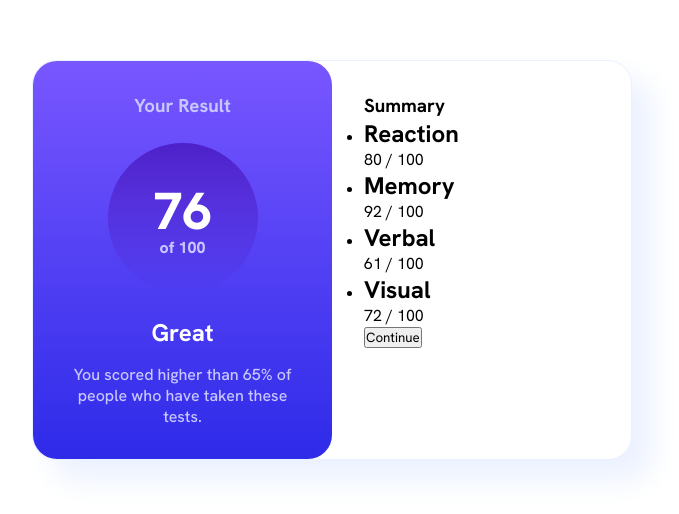
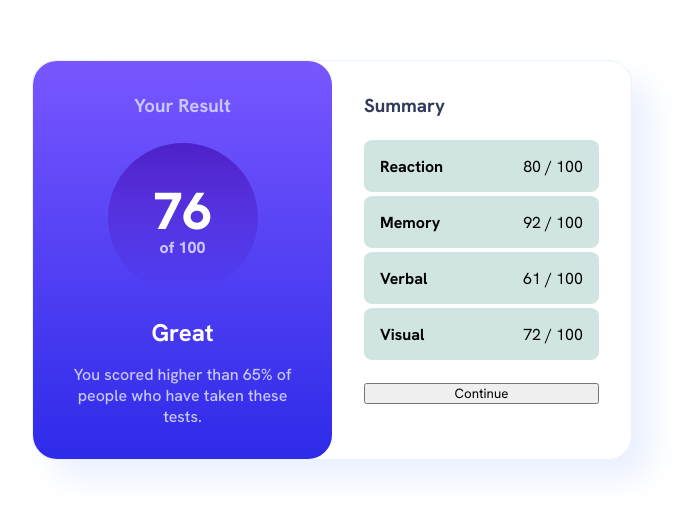
Before and after one commit to lucarl07/resumo-componente, a React (Vite) app: page / in a window 1280 px wide. Shown: the part 140-654 px from the top of the page, without its empty margins (308-987 px from the left). Built offline with nearby package versions, Linux system fonts and the light colour scheme.

Commit message:
Fazer a estilização básica das categorias do sumário

```diff
--- a/src/index.css
+++ b/src/index.css
@@ -107,3 +107,31 @@ body {
     font-size: 16px;
     color: var(--light-lavender);
 }
+
+/* "Summary" section: */
+.summary {
+    display: inherit;
+    flex-direction: column;
+    gap: 1.4rem;
+}
+.summary h1 {
+    color: var(--dark-gray-blue);
+}
+.summary .skillList {
+    display: inherit;
+    flex-direction: inherit;
+    gap: 0.25rem;
+    list-style-type: none;
+}
+.summary .skillList .skill {
+    display: inline-flex;
+    justify-content: space-between;
+    align-items: center;
+    padding: 1rem;
+    height: 52px;
+    background-color: rgb(208, 228, 225);
+    border-radius: 0.5rem;
+}
+.summary .skillList .skill h2 {
+    font-size: 1rem;
+}
```
